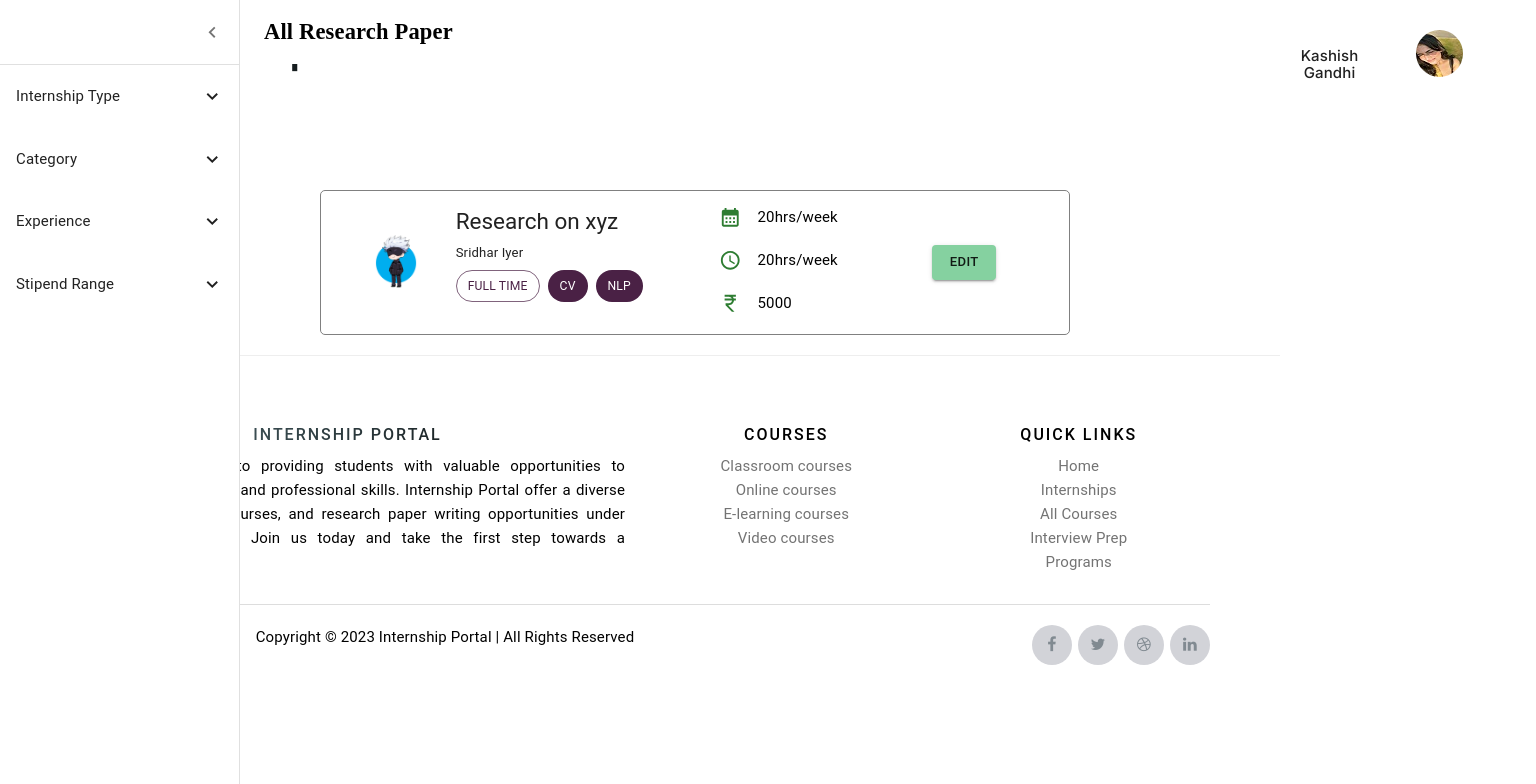
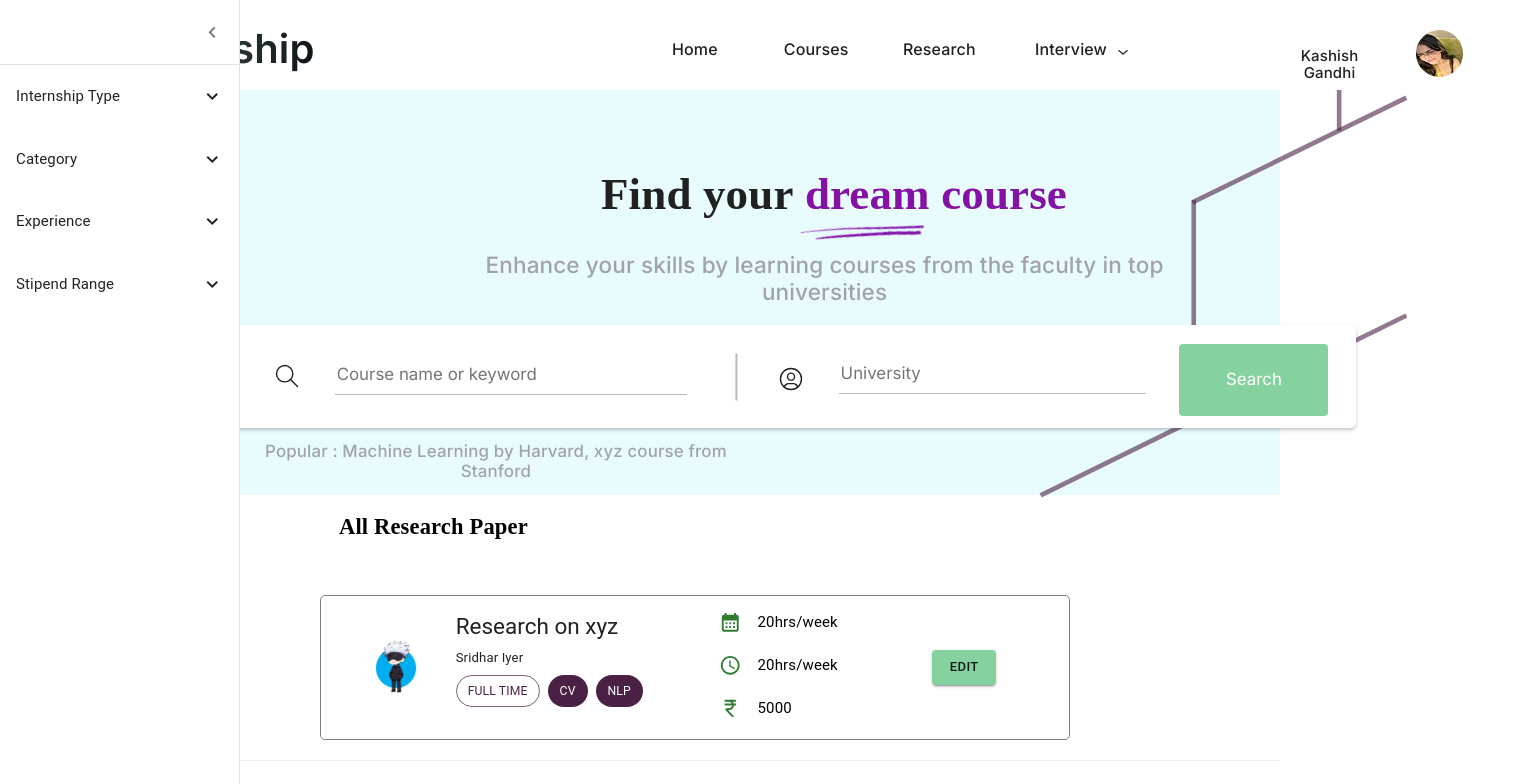
Before and after one commit to jigarsiddhpura/portal-frontend, a React (Create React App) app: page /research in a window 1280 px wide. Shown: the top 784 px of the page, 1536 px wide, since content can reach past the window. Built offline with nearby package versions, Linux system fonts and the light colour scheme; a web font is replaced by a local one.

Commit message:
drawer issue resolved

```diff
--- a/public/index.html
+++ b/public/index.html
@@ -24,7 +24,7 @@
       work correctly both with client-side routing and a non-root public URL.
       Learn how to configure a non-root public URL by running `npm run build`.
     -->
-    <title>React App</title>
+    <title>Internship Portal</title>
     <link rel="stylesheet" href="https://maxcdn.bootstrapcdn.com/bootstrap/3.3.7/css/bootstrap.min.css"/>
     <script src="https://ajax.googleapis.com/ajax/libs/jquery/3.2.1/jquery.min.js"></script>
     <script src="https://maxcdn.bootstrapcdn.com/bootstrap/3.3.7/js/bootstrap.min.js"></script>
--- a/src/App.js
+++ b/src/App.js
@@ -15,7 +15,6 @@ import Header from './utility/Header';
 function App() {
   return (
     <div className="App">
-        {/* <Login/> */}
         <Router>
         <Routes>
           <Route path="/Landing" element={<LandingPage/>}>
@@ -26,9 +25,9 @@ function App() {
           </Route>
           <Route path="/" element={<> <Header/> <Courses/> <Footer/> </>}>
           </Route>
-          <Route path="/PostInternship" element={ <> <PostInternship/>  </>}>
+          <Route path="/PostInternship" element={ <> <NavBar/> <PostInternship/>  </>}>
           </Route>
-          <Route path="/research" element={ <> <NavBar/> <ResearchPaper/>  <Footer/> </>}>
+          <Route path="/research" element={ <> <Header/> <ResearchPaper/>  <Footer/> </>}>
           </Route>
           <Route path="/Header" element={<Header/>}>
           </Route>
--- a/src/utility/ResponsiveDrawer.jsx
+++ b/src/utility/ResponsiveDrawer.jsx
@@ -205,14 +205,16 @@ export default function ResponsiveDrawer({drawerHeading}) {
           <Box sx={{ display: "flex" }}>
             <CssBaseline />
             <AppBar
-              // position="fixed"
+              position=""
               open={open}
               style={{
                 backgroundColor: "white",
                 boxShadow: "none",
               }}
             >
-              <Toolbar>
+              <Toolbar
+              sx={{marginLeft:'5rem'}}
+              >
                 <IconButton
                   color="inherit"
                   aria-label="open drawer"
```
